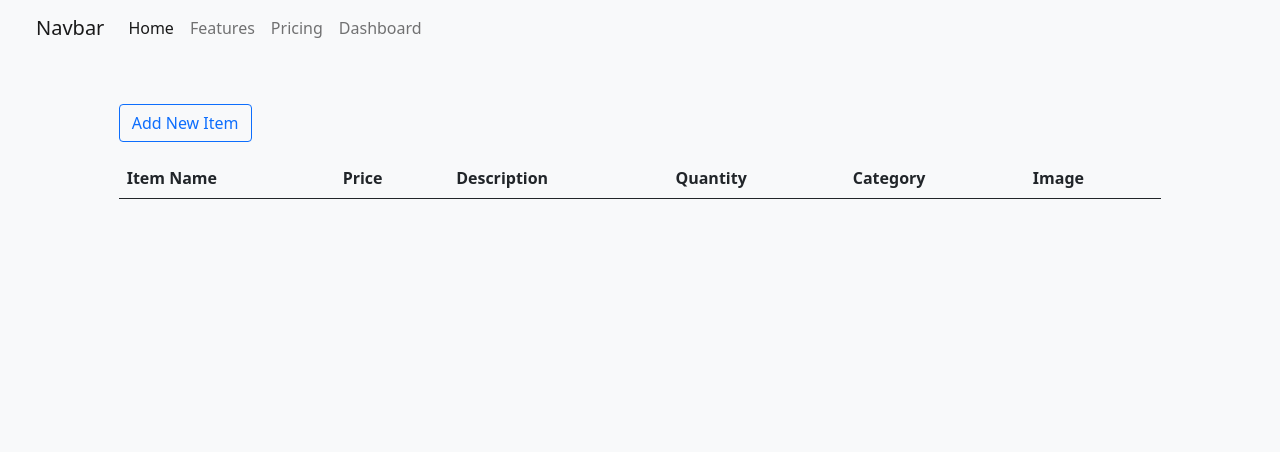
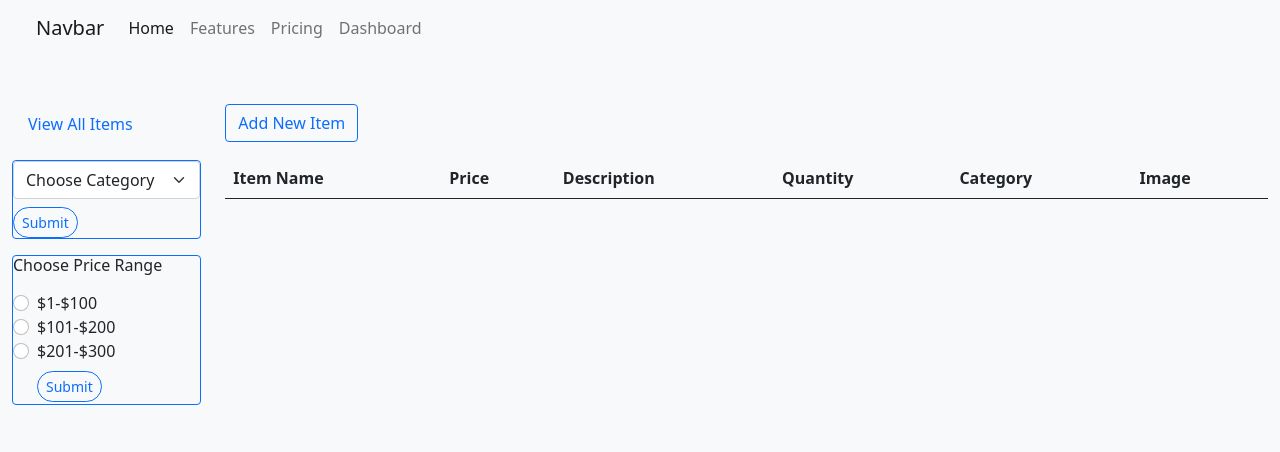
Before and after one commit to ayeayemyint100314/city_express106, a PHP site: page /viewItem.php in a window 1280 px wide. Shown: the top 452 px of the page. Run offline with PHP 8.4, Linux system fonts and the light colour scheme; tables that the repository leaves empty or names only in its code hold one stand-in row (values such as "Sample post"); lists and menus that the app fills with data are empty.

Commit message:
filter radio, drop down is finished.

```diff
--- a/viewItem.php
+++ b/viewItem.php
@@ -3,6 +3,19 @@ require_once "dbconn.php";
 if (!isset($_SESSION)) {
     session_start(); // create a session if not exists
 }
+try {
+    $sql = "select c.cid, c.cname from category c ";
+    $stmt = $conn->query($sql);
+    $stmt->execute();
+    $categories = $stmt->fetchAll();
+} catch (PDOException $e) {
+    echo $e->getMessage();
+}
+
+
+
+
+
 try {
     $sql = "SELECT i.item_id, i.item_name, i.price,
 		    c.cname as category ,
@@ -19,6 +32,56 @@ try {
     echo $e->getMessage();
 }
 
+if (isset($_GET['catego'])) {
+    $cat_id =  $_GET['category'];
+    try {
+        $sql = "SELECT i.item_id, i.item_name, i.price,
+                c.cname as category ,
+                i.description, i.quantity,
+                i.img_path
+                from item i, category c
+                where i.category = c.cid and
+                c.cid=?";
+
+        $stmt = $conn->prepare($sql);
+        $stmt->execute([$cat_id]);
+        $items =  $stmt->fetchAll();
+    } catch (PDOException $e) {
+        echo $e->getMessage();
+    }
+}
+// radio button action
+if(isset($_GET['radioAction']))
+{     $priceRange = $_GET['priceRange']; // value atrribute 1, 2, 3
+      $sql = "SELECT i.item_id, i.item_name, i.price,
+                c.cname as category ,
+                i.description, i.quantity,
+                i.img_path
+                from item i, category c
+                where i.category = c.cid and
+                i.price between ? and ? ";
+     $lower = 0;
+     $upper = 0;
+     if($priceRange == 1)
+     { $lower = 1;
+        $upper = 100;
+     }
+     else if($priceRange == 2)
+     {
+        $lower = 101;
+        $upper = 200;
+     }
+      else if($priceRange == 3)
+     {
+        $lower = 201;
+        $upper = 300;
+     }
+     $stmt = $conn->prepare($sql);
+     $stmt->execute([$lower, $upper]);
+     $items = $stmt->fetchAll();
+
+
+}
 
 
 
@@ -41,6 +104,53 @@ try {
             <?php require_once "navbarbar.php"; ?>
         </div>
         <div class="row">
+            <div class="col-md-2 py-5">
+
+            <div class="nav-item mb-3">
+                <a href="viewItem.php" class="nav-link">View All Items</a>
+            </div>
+                <form action="viewItem.php" method="get" class="form border border-primary border-1 rounded">
+                    <select name="category" class="form-select">
+                        <option value="">Choose Category</option>
+                        <?php
+                        foreach ($categories as $category) {
+                            echo "<option value=$category[cid]>$category[cname] </option>";
+                        }
+
+                        ?>
+                    </select>
+                    <button type="submit" name="catego" class="btn btn-sm btn-outline-primary rounded-pill mt-2">Submit</button>
+                </form>
+
+                <form action="viewItem.php" class="form mt-3 border border-primary border-1 rounded" method="get">
+                    <fieldset> <legend><h6>Choose Price Range</h6></legend>
+                    <div class="form-check">
+                        <input class="form-check-input" type="radio" name="priceRange" value="1">
+                        <label class="form-check-label" for="priceRange">
+                           $1-$100
+                        </label>
+                        <br>
+
+                         <input class="form-check-input" type="radio" name="priceRange" value="2">
+                        <label class="form-check-label" for="priceRange">
+                           $101-$200
+                        </label>
+                        <br>
+                         <input class="form-check-input" type="radio" name="priceRange" value="3">
+                        <label class="form-check-label" for="priceRange">
+                           $201-$300
+                        </label><br>
+                        <button type="submit" name="radioAction" class="btn btn-sm btn-outline-primary rounded-pill mt-2">Submit</button>
+
+                    </div>
+
+                </fieldset>
+
+                </form>
+
+
+
+            </div>
 
             <div class="col-md-10 my-5 mx-auto">
                 <?php
@@ -50,6 +160,9 @@ try {
                 } else  if (isset($_SESSION['updateSuccess'])) {
                     echo "<p class='alert alert-success'>$_SESSION[updateSuccess] </p>";
                     unset($_SESSION['updateSuccess']);
+                } else  if (isset($_SESSION['deleteSuccess'])) {
+                    echo "<p class='alert alert-success'>$_SESSION[deleteSuccess] </p>";
+                    unset($_SESSION['deleteSuccess']);
                 }
 
 
@@ -79,6 +192,7 @@ try {
                                 <td>$item[category]</td>
                                 <td><img style=width:60px;height:80px; src=$item[img_path]></td>
                                 <td><a class='btn btn-primary rounded-pill' href=editItem.php?id=$item[item_id]>Edit</a></td>
+                                 <td><a class='btn btn-danger rounded-pill' href=editItem.php?did=$item[item_id]>Delete</a></td>
                               </tr>";
                             }
                         }
```
Also changed, not shown: editItem.php (+14 -1 lines), item_img/dell33.jpeg (added), item_img/fitme1.jpeg (added), 1 other file.
